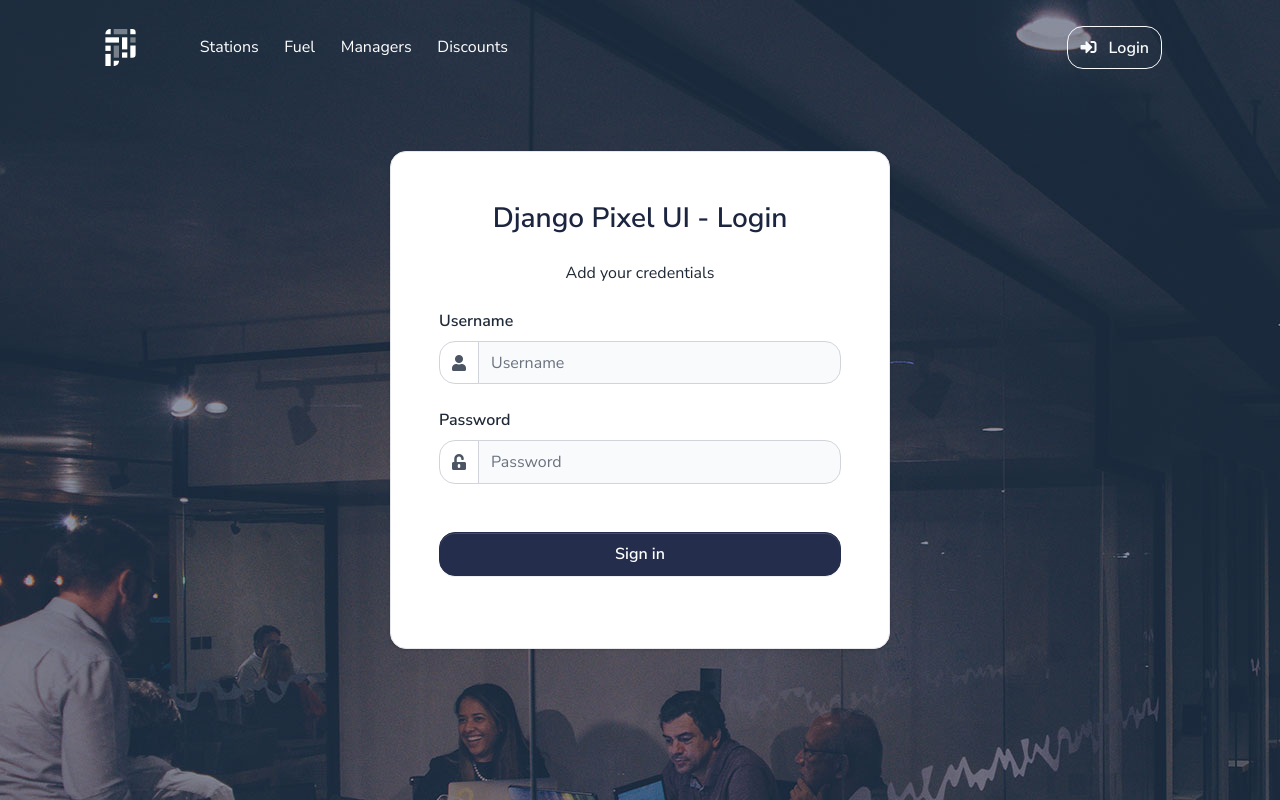
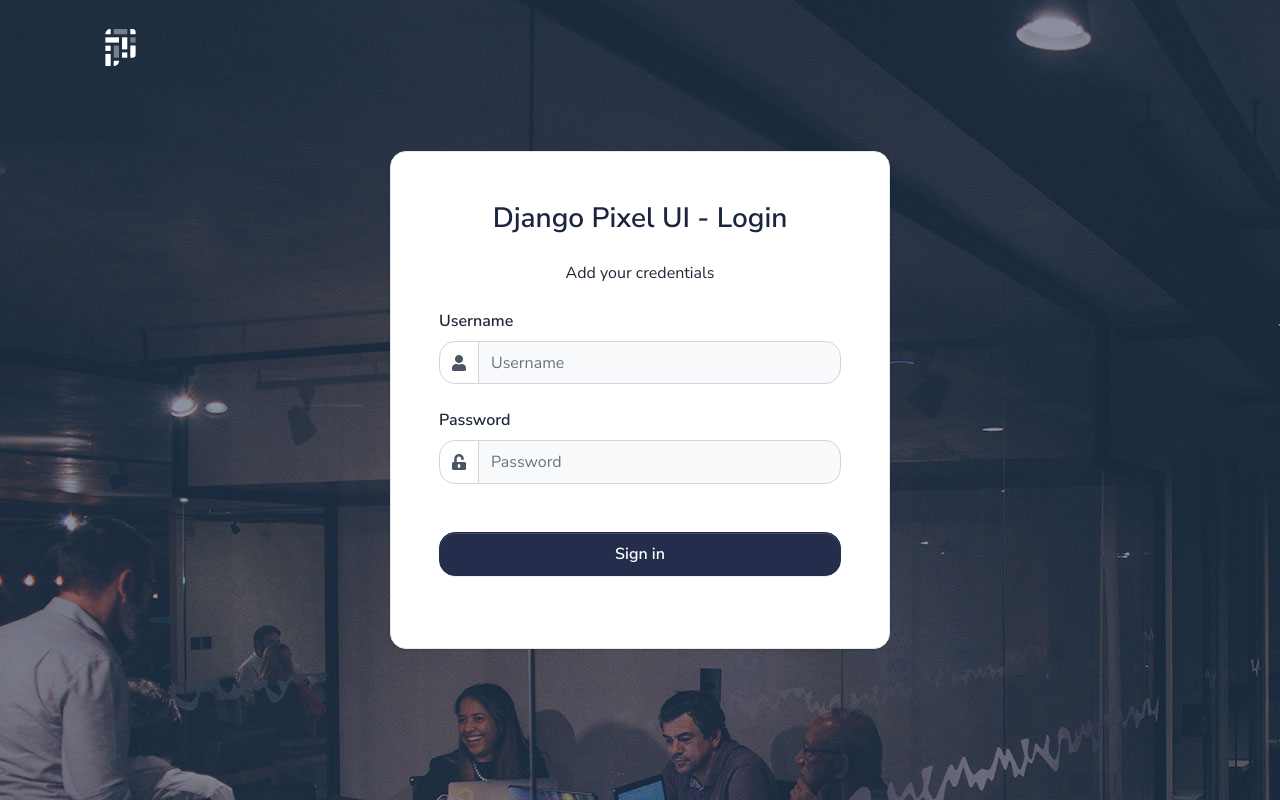
Before and after one commit to Lyutillis/gas-station-data-manager, a Django app: page /accounts/login/ in a window 1280 px wide. Run offline with Django 4.2, Linux system fonts and the light colour scheme; parts of the project's set-up code (start-up, migrations or seed data) failed here and were passed over; some libraries are stand-ins or nearby versions.

Commit message:
Update README, add migrations, add loaddata on deploy setup, format models.py, removed redundant success_url in stations/views.py. Tests in process

```diff
--- a/config/urls.py
+++ b/config/urls.py
@@ -1,18 +1,3 @@
-"""gas_station URL Configuration
-
-The `urlpatterns` list routes URLs to views. For more information please see:
-    https://docs.djangoproject.com/en/4.0/topics/http/urls/
-Examples:
-Function views
-    1. Add an import:  from my_app import views
-    2. Add a URL to urlpatterns:  path('', views.home, name='home')
-Class-based views
-    1. Add an import:  from other_app.views import Home
-    2. Add a URL to urlpatterns:  path('', Home.as_view(), name='home')
-Including another URLconf
-    1. Import the include() function: from django.urls import include, path
-    2. Add a URL to urlpatterns:  path('blog/', include('blog.urls'))
-"""
 from django.contrib import admin
 from django.urls import path, include
 from django.conf.urls.static import static
--- a/stations/views.py
+++ b/stations/views.py
@@ -76,18 +76,15 @@
 class StationCreateView(LoginRequiredMixin, CreateView):
     model = Station
     form_class = StationForm
-    success_url = reverse_lazy("stations:station-list")
 
 
 class StationUpdateView(LoginRequiredMixin, UpdateView):
     model = Station
     form_class = StationForm
-    success_url = reverse_lazy("stations:station-list")
 
 
 class StationDeleteView(LoginRequiredMixin, DeleteView):
     model = Station
-    success_url = reverse_lazy("stations:station-list")
 
 
 class FuelListView(LoginRequiredMixin, ListView):
@@ -126,18 +123,15 @@
 class FuelCreateView(LoginRequiredMixin, CreateView):
     model = Fuel
     form_class = FuelForm
-    success_url = reverse_lazy("stations:fuel-list")
 
 
 class FuelUpdateView(LoginRequiredMixin, UpdateView):
     model = Fuel
     form_class = FuelForm
-    success_url = reverse_lazy("stations:fuel-list")
 
 
 class FuelDeleteView(LoginRequiredMixin, DeleteView):
     model = Fuel
-    success_url = reverse_lazy("stations:fuel-list")
 
 
 class DiscountListView(LoginRequiredMixin, ListView):
@@ -172,7 +166,6 @@
 class DiscountCreateView(LoginRequiredMixin, CreateView):
     model = Discount
     form_class = DiscountForm
-    success_url = reverse_lazy("stations:discount-list")
 
 
 class DiscountDetailView(LoginRequiredMixin, DetailView):
@@ -182,18 +175,15 @@
 class DiscountUpdateView(LoginRequiredMixin, UpdateView):
     model = Discount
     form_class = DiscountForm
-    success_url = reverse_lazy("stations:discount-list")
 
 
 class DiscountDeleteView(LoginRequiredMixin, DeleteView):
     model = Discount
-    success_url = reverse_lazy("stations:discount-list")
 
 
 class ManagerCreateView(LoginRequiredMixin, CreateView):
     model = Manager
     form_class = ManagerCreationForm
-    success_url = reverse_lazy("stations:manager-list")
     template_name = "registration/register.html"
 
 
@@ -232,15 +222,12 @@
 class ManagerLoginView(LoginView):
     template_name = "registration/login.html"
     form_class = ManagerLoginForm
-    success_url = reverse_lazy("stations:station-list")
 
 
 class ManagerUpdateView(LoginRequiredMixin, UpdateView):
     model = Manager
     form_class = ManagerUpdateForm
-    success_url = reverse_lazy("stations:manager-list")
 
 
 class ManagerDeleteView(LoginRequiredMixin, DeleteView):
     model = Manager
-    success_url = reverse_lazy("stations:manager-create")
--- a/templates/registration/login.html
+++ b/templates/registration/login.html
@@ -10,7 +10,7 @@
 {% endblock %}
 
 {% block content %}
-{% include 'includes/navigation.html' %}
+{% include 'includes/form_navigation.html' %}
 
   <main>
     <!-- Section -->
```
Also changed, not shown: config/settings.py (+0 -15 lines), stations/models.py (+3 -9 lines), README.md, 1 other file.
